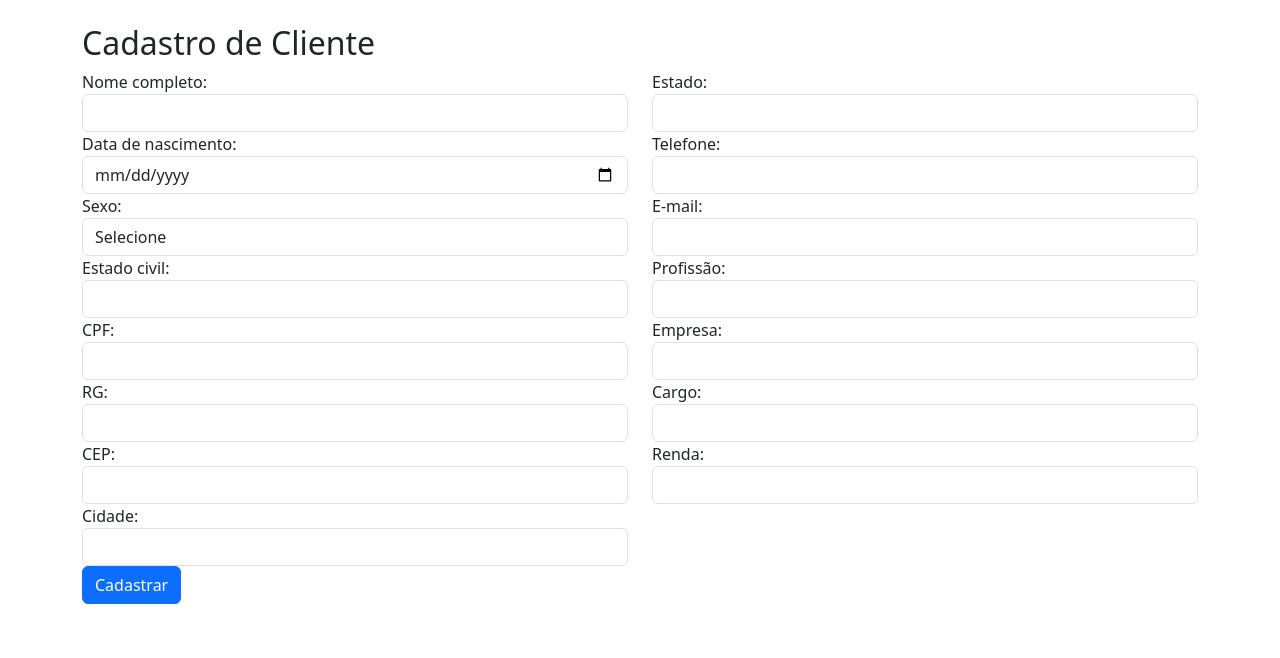
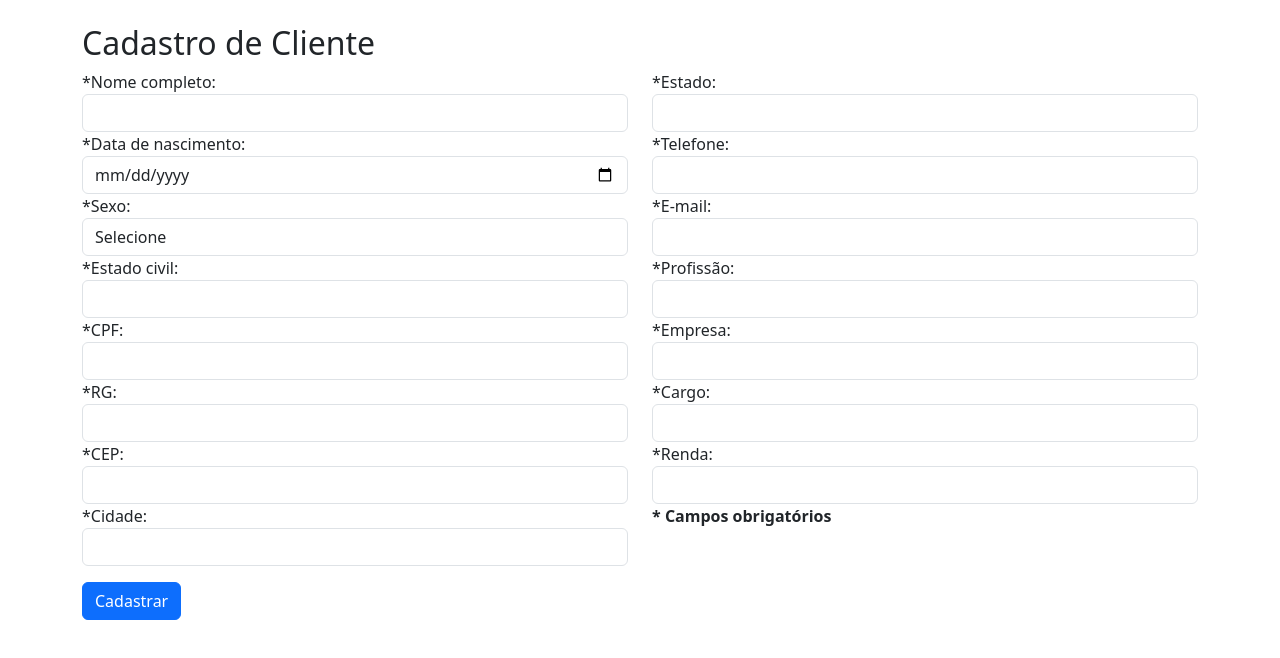
Before and after one commit to Ulisses22/RegistraCliente, a React (Create React App) app in the folder registracliente/: page / in a window 1280 px wide. Shown: the top 658 px of the page. Built offline with nearby package versions, Linux system fonts and the light colour scheme.

Commit message:
some changes

```diff
--- a/registracliente/package.json
+++ b/registracliente/package.json
@@ -9,7 +9,9 @@
     "bootstrap": "^5.3.3",
     "react": "^18.2.0",
     "react-dom": "^18.2.0",
+    "react-router-dom": "^6.22.1",
     "react-scripts": "^5.0.1",
+    "sweetalert2": "^11.10.5",
     "web-vitals": "^2.1.4"
   },
   "scripts": {
--- a/registracliente/src/App.js
+++ b/registracliente/src/App.js
@@ -1,5 +1,7 @@
 import React, { useState } from 'react';
+import Swal from 'sweetalert2';
 import 'bootstrap/dist/css/bootstrap.min.css'; // Importe os estilos do Bootstrap
+import Routes from './Routes';
 
 const CadastroCliente = () => {
   const [formData, setFormData] = useState({
@@ -30,8 +32,23 @@ const CadastroCliente = () => {
 
   const handleSubmit = (event) => {
     event.preventDefault();
+
+    // Verifique se todos os campos obrigatórios foram preenchidos
+    const camposObrigatorios = ['nome', 'dataNascimento', 'sexo', 'estadoCivil', 'cpf', 'rg', 'cep', 'cidade', 'estado', 'telefone', 'email', 'profissao', 'empresa', 'cargo', 'renda'];
+    const camposVazios = camposObrigatorios.filter(campo => !formData[campo]);
+
+    if (camposVazios.length > 0) {
+      Swal.fire({
+        icon: 'error',
+        title: 'Oops...',
+        text: 'Por favor, preencha todos os campos obrigatórios.',
+        toast: true,
+      });
+      return;
+    }
+
+    // Se todos os campos obrigatórios foram preenchidos, você pode prosseguir com o envio dos dados
     console.log('Dados do formulário:', formData);
-    // Aqui você pode adicionar a lógica de validação dos dados
   };
 
   return (
@@ -40,74 +57,75 @@ const CadastroCliente = () => {
       <div className="row">
         <div className="col-md-6">
           <div className="form-group">
-            <label>Nome completo:</label>
-            <input type="text" name="nome" value={formData.nome} onChange={handleChange} className="form-control" required />
+            <label>*Nome completo:</label>
+            <input type="text" name="nome" value={formData.nome} onChange={handleChange} className="form-control"  />
           </div>
           <div className="form-group">
-            <label>Data de nascimento:</label>
-            <input type="date" name="dataNascimento" value={formData.dataNascimento} onChange={handleChange} className="form-control" required />
+            <label>*Data de nascimento:</label>
+            <input type="date" name="dataNascimento" value={formData.dataNascimento} onChange={handleChange} className="form-control"  />
           </div>
           <div className="form-group">
-            <label>Sexo:</label>
-            <select name="sexo" value={formData.sexo} onChange={handleChange} className="form-control" required>
+            <label>*Sexo:</label>
+            <select name="sexo" value={formData.sexo} onChange={handleChange} className="form-control" >
               <option value="">Selecione</option>
               <option value="masculino">Masculino</option>
               <option value="feminino">Feminino</option>
             </select>
           </div>
           <div className="form-group">
-            <label>Estado civil:</label>
-            <input type="text" name="estadoCivil" value={formData.estadoCivil} onChange={handleChange} className="form-control" required />
+            <label>*Estado civil:</label>
+            <input type="text" name="estadoCivil" value={formData.estadoCivil} onChange={handleChange} className="form-control"  />
           </div>
           <div className="form-group">
-            <label>CPF:</label>
-            <input type="text" name="cpf" value={formData.cpf} onChange={handleChange} className="form-control" required />
+            <label>*CPF:</label>
+            <input type="text" name="cpf" value={formData.cpf} onChange={handleChange} className="form-control"  />
           </div>
           <div className="form-group">
-            <label>RG:</label>
-            <input type="text" name="rg" value={formData.rg} onChange={handleChange} className="form-control" required />
+            <label>*RG:</label>
+            <input type="text" name="rg" value={formData.rg} onChange={handleChange} className="form-control"  />
           </div>
           <div className="form-group">
-            <label>CEP:</label>
-            <input type="text" name="cep" value={formData.cep} onChange={handleChange} className="form-control" required />
+            <label>*CEP:</label>
+            <input type="text" name="cep" value={formData.cep} onChange={handleChange} className="form-control"  />
           </div>
           <div className="form-group">
-            <label>Cidade:</label>
-            <input type="text" name="cidade" value={formData.cidade} onChange={handleChange} className="form-control" required />
+            <label>*Cidade:</label>
+            <input type="text" name="cidade" value={formData.cidade} onChange={handleChange} className="form-control"  />
           </div>
         </div>
         <div className="col-md-6">
           <div className="form-group">
-            <label>Estado:</label>
-            <input type="text" name="estado" value={formData.estado} onChange={handleChange} className="form-control" required />
+            <label>*Estado:</label>
+            <input type="text" name="estado" value={formData.estado} onChange={handleChange} className="form-control"  />
           </div>
           <div className="form-group">
-            <label>Telefone:</label>
-            <input type="text" name="telefone" value={formData.telefone} onChange={handleChange} className="form-control" required />
+            <label>*Telefone:</label>
+            <input type="text" name="telefone" value={formData.telefone} onChange={handleChange} className="form-control"  />
           </div>
           <div className="form-group">
-            <label>E-mail:</label>
-            <input type="email" name="email" value={formData.email} onChange={handleChange} className="form-control" required />
+            <label>*E-mail:</label>
+            <input type="email" name="email" value={formData.email} onChange={handleChange} className="form-control"  />
           </div>
           <div className="form-group">
-            <label>Profissão:</label>
-            <input type="text" name="profissao" value={formData.profissao} onChange={handleChange} className="form-control" required />
+            <label>*Profissão:</label>
+            <input type="text" name="profissao" value={formData.profissao} onChange={handleChange} className="form-control"  />
           </div>
           <div className="form-group">
-            <label>Empresa:</label>
-            <input type="text" name="empresa" value={formData.empresa} onChange={handleChange} className="form-control" required />
+            <label>*Empresa:</label>
+            <input type="text" name="empresa" value={formData.empresa} onChange={handleChange} className="form-control"  />
           </div>
           <div className="form-group">
-            <label>Cargo:</label>
-            <input type="text" name="cargo" value={formData.cargo} onChange={handleChange} className="form-control" required />
+            <label>*Cargo:</label>
+            <input type="text" name="cargo" value={formData.cargo} onChange={handleChange} className="form-control"  />
           </div>
           <div className="form-group">
-            <label>Renda:</label>
-            <input type="text" name="renda" value={formData.renda} onChange={handleChange} className="form-control" required />
+            <label>*Renda:</label>
+            <input type="text" name="renda" value={formData.renda} onChange={handleChange} className="form-control"  />
           </div>
+          <p class=""><strong>* Campos obrigatórios</strong></p>
         </div>
       </div>
-      <button type="submit" className="btn btn-primary">Cadastrar</button> {/* Adicione a classe "btn" e "btn-primary" para estilizar o botão */}
+      <button type="submi" className="btn btn-primary mt-3">Cadastrar</button> {/* Adicione a classe "btn" e "btn-primary" para estilizar o botão */}
     </form>
   );
 };
--- /dev/null
+++ b/registracliente/src/Routes.js
@@ -0,0 +1,19 @@
+import React from 'react';
+import { BrowserRouter as Router, Route, Switch } from 'react-router-dom';
+import HomePage from './home';
+import Products from './produtos';
+import Clients from './App';
+
+const Routes = () => {
+    return (
+        <Router>
+            <Switch>
+                <Route exact path="/" component={HomePage} />
+                <Route path="/products" component={Products} />
+                <Route path="/clients" component={Clients} />
+            </Switch>
+        </Router>
+    );
+};
+
+export default Routes;
--- /dev/null
+++ b/registracliente/src/produtos.js
@@ -0,0 +1,103 @@
+import React, { useState } from 'react';
+import Swal from 'sweetalert2';
+import 'bootstrap/dist/css/bootstrap.min.css'; // Importe os estilos do Bootstrap
+
+const CadastroProduto = () => {
+  const [formData, setFormData] = useState({
+    codigo: '',
+    descricao: '',
+    categoria: '',
+    marca: '',
+    modelo: '',
+    unidadeMedida: '',
+    estoque: '',
+    precoCusto: '',
+    precoVenda: '',
+    foto: '',
+    dimensoesPeso: '',
+    cor: '',
+    material: '',
+    garantia: '',
+    origem: ''
+  });
+
+  const handleChange = (event) => {
+    const { name, value } = event.target;
+    setFormData({
+      ...formData,
+      [name]: value
+    });
+  };
+
+  const handleSubmit = (event) => {
+    event.preventDefault();
+
+    // Verifique se todos os campos obrigatórios foram preenchidos
+    const camposObrigatorios = ['codigo', 'descricao', 'categoria', 'marca', 'modelo', 'unidadeMedida', 'estoque', 'precoCusto', 'precoVenda'];
+    const camposVazios = camposObrigatorios.filter(campo => !formData[campo]);
+
+    if (camposVazios.length > 0) {
+      Swal.fire({
+        icon: 'error',
+        title: 'Oops...',
+        text: 'Por favor, preencha todos os campos obrigatórios.'
+      });
+      return;
+    }
+
+    // Se todos os campos obrigatórios foram preenchidos, você pode prosseguir com o envio dos dados
+    console.log('Dados do formulário:', formData);
+  };
+
+  return (
+    <form onSubmit={handleSubmit} className="container mt-4"> {/* Adicione a classe 'container' para centralizar o formulário */}
+      <h2>Cadastro de Produto</h2>
+      <div className="row">
+        <div className="col-md-6">
+          <div className="form-group">
+            <label>Código:</label>
+            <input type="text" name="codigo" value={formData.codigo} onChange={handleChange} className="form-control" required />
+          </div>
+          <div className="form-group">
+            <label>Descrição:</label>
+            <input type="text" name="descricao" value={formData.descricao} onChange={handleChange} className="form-control" required />
+          </div>
+          <div className="form-group">
+            <label>Categoria:</label>
+            <input type="text" name="categoria" value={formData.categoria} onChange={handleChange} className="form-control" required />
+          </div>
+          <div className="form-group">
+            <label>Marca:</label>
+            <input type="text" name="marca" value={formData.marca} onChange={handleChange} className="form-control" required />
+          </div>
+          <div className="form-group">
+            <label>Modelo:</label>
+            <input type="text" name="modelo" value={formData.modelo} onChange={handleChange} className="form-control" required />
+          </div>
+          <div className="form-group">
+            <label>Unidade de medida:</label>
+            <input type="text" name="unidadeMedida" value={formData.unidadeMedida} onChange={handleChange} className="form-control" required />
+          </div>
+          <div className="form-group">
+            <label>Estoque:</label>
+            <input type="text" name="estoque" value={formData.estoque} onChange={handleChange} className="form-control" required />
+          </div>
+          <div className="form-group">
+            <label>Preço de custo:</label>
+            <input type="text" name="precoCusto" value={formData.precoCusto} onChange={handleChange} className="form-control" required />
+          </div>
+          <div className="form-group">
+            <label>Preço de venda:</label>
+            <input type="text" name="precoVenda" value={formData.precoVenda} onChange={handleChange} className="form-control" required />
+          </div>
+        </div>
+        <div className="col-md-6">
+          {/* Adicione os campos restantes aqui */}
+        </div>
+      </div>
+      <button type="submit" className="btn btn-primary">Cadastrar</button> {/* Adicione a classe "btn" e "btn-primary" para estilizar o botão */}
+    </form>
+  );
+};
+
+export default CadastroProduto;
```
Also changed, not shown: registracliente/src/home.js (added, +18 -0 lines), 1 other file (tests, documents, lock files or other folders).
